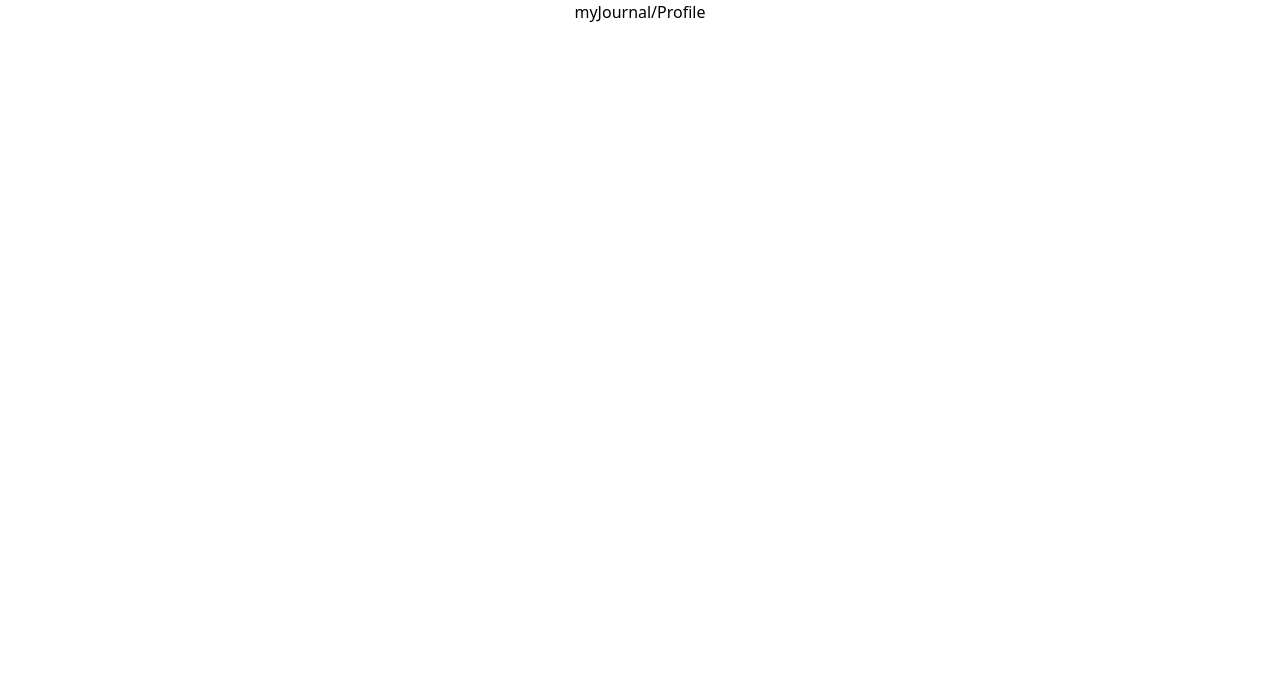
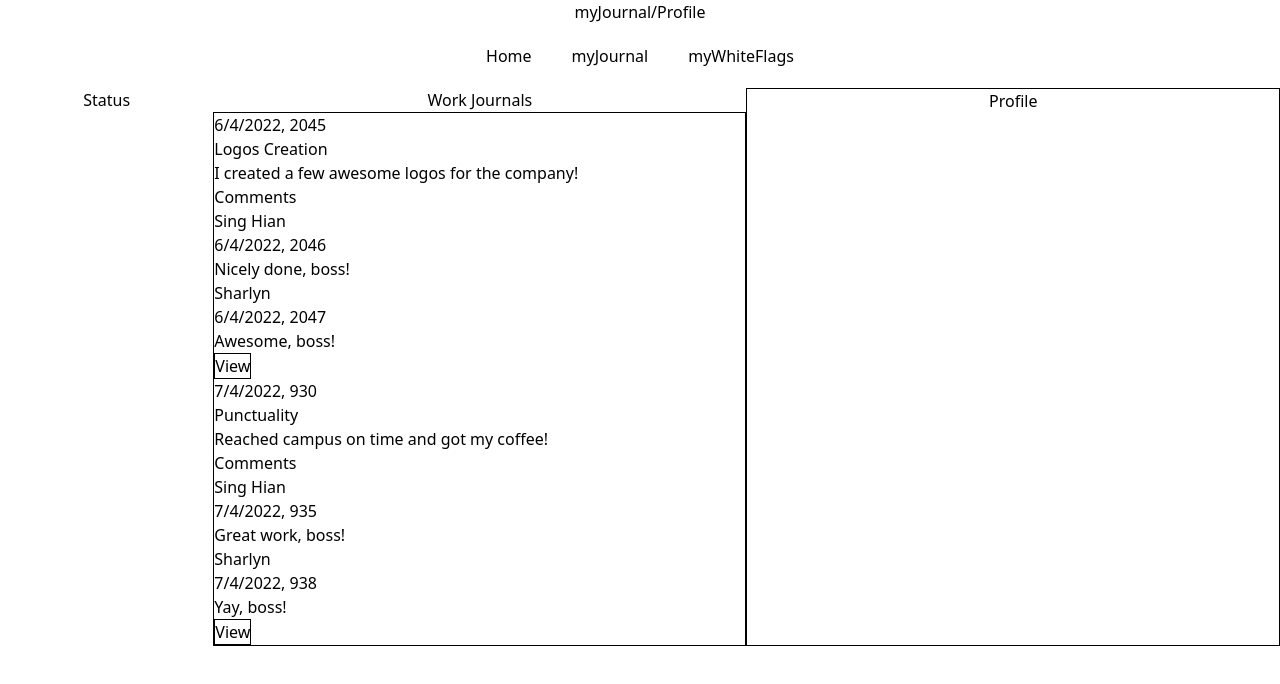
Before and after one commit to jamesapprovd/remote-work-app, a React (Create React App) app in the folder frontend/remote-work-app/: page /my-profile in a window 1280 px wide. Shown: the top 684 px of the page. Built offline with nearby package versions, Linux system fonts and the light colour scheme.

Commit message:
created JournalCard component
also edited mockuserdata and some minor errors

```diff
--- a/frontend/remote-work-app/package.json
+++ b/frontend/remote-work-app/package.json
@@ -11,7 +11,6 @@
     "react-router-dom": "^6.2.2",
     "react-scripts": "5.0.0",
     "uuid": "^8.3.2",
-    "uuidv4": "^6.2.13",
     "web-vitals": "^2.1.4"
   },
   "scripts": {
--- /dev/null
+++ b/frontend/remote-work-app/src/components/JournalCard.js
@@ -0,0 +1,48 @@
+import React from "react";
+import mockUsersData from "./mockUsersData.js";
+import NavBar from "./NavBar.js";
+
+const JournalCard = () => {
+  let content = mockUsersData[0].workJournal.map((element) => {
+    return (
+      <>
+        <p>
+          {element.date}, {element.time}
+        </p>
+        <p>{element.title}</p>
+        <p>{element.content}</p>
+        <h2>Comments</h2>
+        {element.comments.map((item) => {
+          return (
+            <>
+              <p>{item.username}</p>
+              <p>
+                {item.date}, {item.time}
+              </p>
+              <p>{item.comment}</p>
+            </>
+          );
+        })}
+        <button className="text-right">View</button>
+      </>
+    );
+  });
+
+  return (
+    <>
+      <NavBar />
+      <div className="flex">
+        <div className="basis-1/5">Status</div>
+        <div className="basis-1/2 border-black">
+          <h1>Work Journals</h1>
+          <div className="text-left border border-black">{content}</div>
+        </div>
+        <div className="basis-1/2 border border-black">
+          <h1>Profile</h1>
+        </div>
+      </div>
+    </>
+  );
+};
+
+export default JournalCard;
--- a/frontend/remote-work-app/src/components/NavBar.js
+++ b/frontend/remote-work-app/src/components/NavBar.js
@@ -11,7 +11,7 @@ const NavBar = () => {
               <NavLink to="/">Home</NavLink>
             </li>
             <li className="px-5 py-5">
-              <NavLink to="my-profile">myJournal</NavLink>
+              <NavLink to="/my-profile">myJournal</NavLink>
             </li>
             <li className="px-5 py-5">
               <NavLink to="/my-white-flags">myWhiteFlags</NavLink>
--- /dev/null
+++ b/frontend/remote-work-app/src/components/ViewJournalCard.js
@@ -0,0 +1,11 @@
+import React from 'react';
+
+const ViewJournalCard = () => {
+    return (
+        <div>
+
+        </div>
+    );
+};
+
+export default ViewJournalCard;
--- a/frontend/remote-work-app/src/components/mockUsersData.js
+++ b/frontend/remote-work-app/src/components/mockUsersData.js
@@ -1,8 +1,6 @@
-import { uuid } from "uuidv4";
-
 const mockUsersData = [
   {
-    userId: uuid(),
+    userId: 1,
     username: "James",
     email: "james@remotr.com",
     password: "james123",
@@ -13,43 +11,43 @@ const mockUsersData = [
     interactionCount: 0,
     workJournal: [
       {
-        date: 6 / 4 / 2022,
-        time: 2045,
+        date: "6/4/2022",
+        time: "2045",
         title: "Logos Creation",
         content: "I created a few awesome logos for the company!",
         private: true,
         comments: [
           {
             username: "Sing Hian",
-            date: 6 / 4 / 2022,
-            time: 2046,
+            date: "6/4/2022",
+            time: "2046",
             comment: "Nicely done, boss!",
           },
           {
             username: "Sharlyn",
-            date: 6 / 4 / 2022,
-            time: 2047,
+            date: "6/4/2022",
+            time: "2047",
             comment: "Awesome, boss!",
           },
         ],
       },
       {
-        date: 7 / 4 / 2022,
-        time: 0930,
-        title: "Puntuality",
+        date: "7/4/2022",
+        time: "930",
+        title: "Punctuality",
         content: "Reached campus on time and got my coffee!",
         private: false,
         comments: [
           {
             username: "Sing Hian",
-            date: 7 / 4 / 2022,
-            time: 0935,
+            date: "7/4/2022",
+            time: "935",
             comment: "Great work, boss!",
           },
           {
             username: "Sharlyn",
-            date: 7 / 4 / 2022,
-            time: 0938,
+            date: "7/4/2022",
+            time: "938",
             comment: "Yay, boss!",
           },
         ],
@@ -57,15 +55,15 @@ const mockUsersData = [
     ],
     whiteFlag: [
       {
-        date: 6 / 4 / 2022,
-        time: 1901,
+        date: "6/4/2022",
+        time: "1901",
         title: "Need help with day 7 homework!",
         content: "Why doesn't my create work in postman?",
         comments: [
           {
             username: "Sing Hian",
-            date: 6 / 4 / 2022,
-            time: 1933,
+            date: "6/4/2022",
+            time: "1933",
             comment: "You didn't connect properly",
           },
         ],
@@ -73,7 +71,7 @@ const mockUsersData = [
     ],
   },
   {
-    userId: uuid(),
+    userId: 2,
     username: "Sing Hian",
     email: "singhian@remotr.com",
     password: "singhian123",
@@ -84,43 +82,43 @@ const mockUsersData = [
     interactionCount: 0,
     workJournal: [
       {
-        date: 6 / 4 / 2022,
-        time: 2056,
+        date: "6/4/2022",
+        time: "2056",
         title: "React",
         content: "I created routes and pages!",
         private: true,
         comments: [
           {
             username: "James",
-            date: 6 / 4 / 2022,
-            time: 2100,
+            date: "6/4/2022",
+            time: "2100",
             comment: "Yay!",
           },
           {
             username: "Sharlyn",
-            date: 6 / 4 / 2022,
-            time: 2102,
+            date: "6/4/2022",
+            time: "2102",
             comment: "Yay!",
           },
         ],
       },
       {
-        date: 7 / 4 / 2022,
-        time: 1000,
+        date: "7/4/2022",
+        time: "1000",
         title: "Lunch",
         content: "What are we eating for lunch today?",
         private: false,
         comments: [
           {
             username: "James",
-            date: 7 / 4 / 2022,
+            date: "7/4/2022",
             time: 1002,
             comment: "It's still early, do your work!",
           },
           {
             username: "Sharlyn",
-            date: 7 / 4 / 2022,
-            time: 1005,
+            date: "7/4/2022",
+            time: "1005",
             comment: "Do your work!",
           },
         ],
@@ -128,15 +126,15 @@ const mockUsersData = [
     ],
     whiteFlag: [
       {
-        date: 6 / 4 / 2022,
-        time: 1901,
+        date: "6/4/2022",
+        time: "1901",
         title: "Help!",
         content: "Redux is so confusing!",
         comments: [
           {
             username: "Sharlyn",
-            date: 6 / 4 / 2022,
-            time: 1939,
+            date: "6/4/2022",
+            time: "1939",
             comment: "Watch some youtube videos",
           },
         ],
--- a/frontend/remote-work-app/src/pages/Profile.js
+++ b/frontend/remote-work-app/src/pages/Profile.js
@@ -1,9 +1,11 @@
 import React from "react";
+import JournalCard from "../components/JournalCard";
 
 const Profile = () => {
   return (
     <>
       <h1>myJournal/Profile</h1>
+      <JournalCard />
     </>
   );
 };
```
Also changed, not shown: 2 other files (tests, documents, lock files or other folders).
